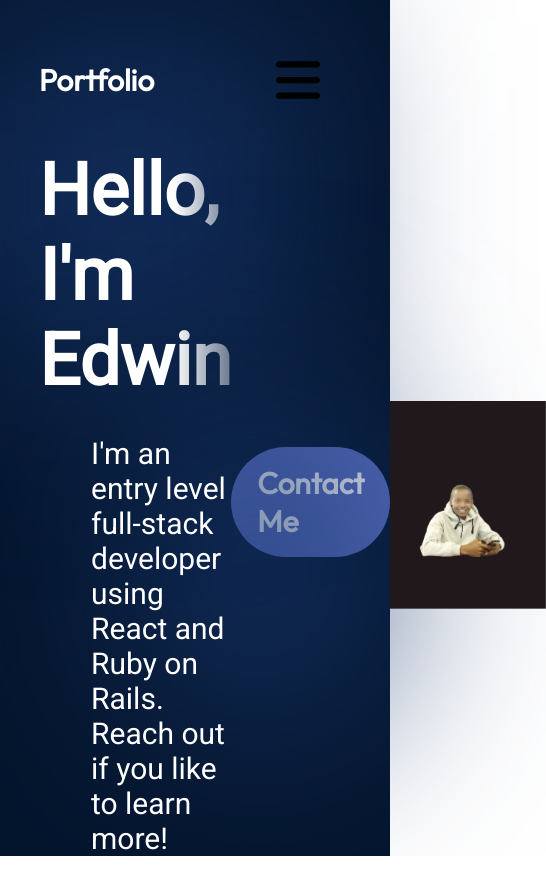
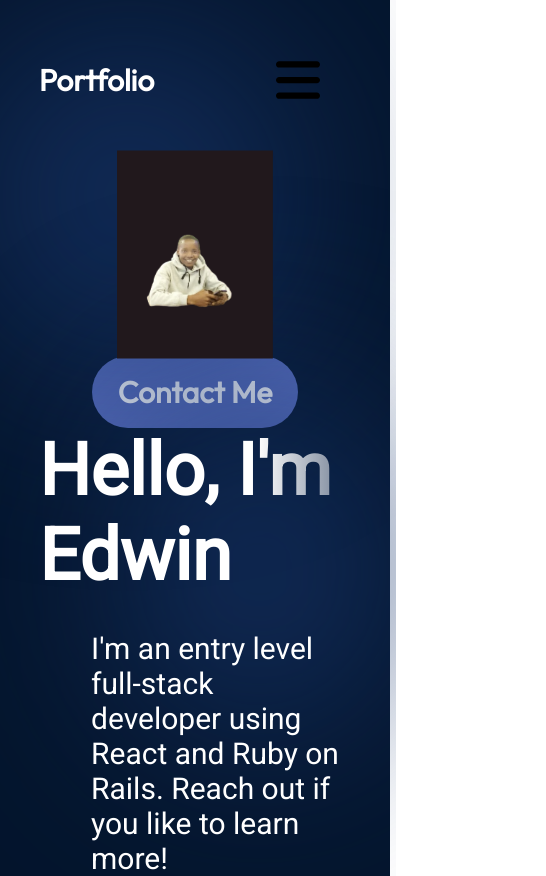
Before and after one commit to KipletingEdwin/React-Portfolio, a React (Create React App) app: page / in a window 390 px wide. Shown: the whole page, 546 px wide, since content can reach past the window. Built offline with nearby package versions, Linux system fonts and the light colour scheme; a web font is replaced by a local one.

Commit message:
add an aboutme section

```diff
--- a/src/App.css
+++ b/src/App.css
@@ -77,6 +77,7 @@
   background: linear-gradient(90deg, rgba(255, 255, 255, 1) 70%, rgba(255, 255, 255, 0) 120%);
   -webkit-text-fill-color: transparent;
   -webkit-background-clip: text;
+
   /* background-clip: border-box; */
 }
 
@@ -129,7 +130,7 @@
   min-height: 350px;
   top: -128px;
   left: -10vh;
-  border: 764px;
+  border-radius: 764px;
   position: absolute;
   background: rgba(25, 55, 109, 0.7);
   filter: blur(100px);
@@ -150,6 +151,13 @@
   filter: blur(100px);
   z-index: 0;
 }
+
+
+
+
+
+
+
 
 @media screen and (max-width: 830px) {
   .nav{
@@ -191,3 +199,16 @@
     margin-top: 10%;
   }
 }
+
+@media screen and (max-width: 830px){
+  .content {
+    align-items: center;
+  }
+
+  .container{
+    flex-direction: column-reverse;
+  }
+
+
+
+}
```
Also changed, not shown: src/components/AboutMe.js (added, +15 -0 lines).
